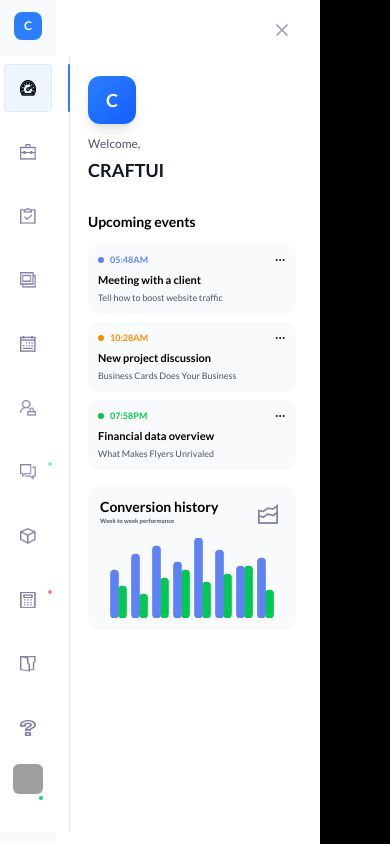
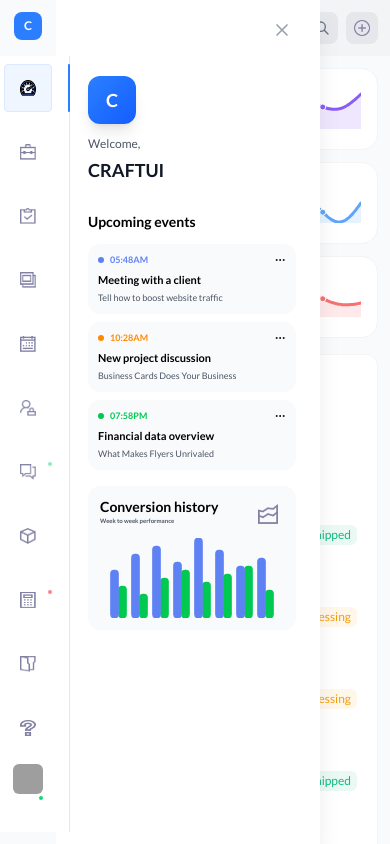
Before and after one commit to muzammildafedar/uniqus-dash, a React (Vite) app: page / in a window 390 px wide. Both pictures are taken after a click on the button 28 px from the left and 28 px from the top of the page. Shown: the top 844 px of the page. Built offline with nearby package versions, Linux system fonts and the light colour scheme; grey boxes are pictures that could not be loaded.

Commit message:
FIX: Sidebar open bgcolor and refresh of toml

```diff
--- a/src/components/layout/Sidebar.tsx
+++ b/src/components/layout/Sidebar.tsx
@@ -114,7 +114,7 @@
       {/* Mobile overlay */}
       {isOpen && (
         <div
-          className="fixed inset-0 bg-black bg-opacity-50 z-40 lg:hidden"
+          className="fixed inset-0 bg-transparent z-40 lg:hidden"
           onClick={handleOverlayClick}
           onTouchEnd={handleOverlayClick}
           aria-hidden="true"
```
Also changed, not shown: 1 other file (tests, documents, lock files or other folders).
